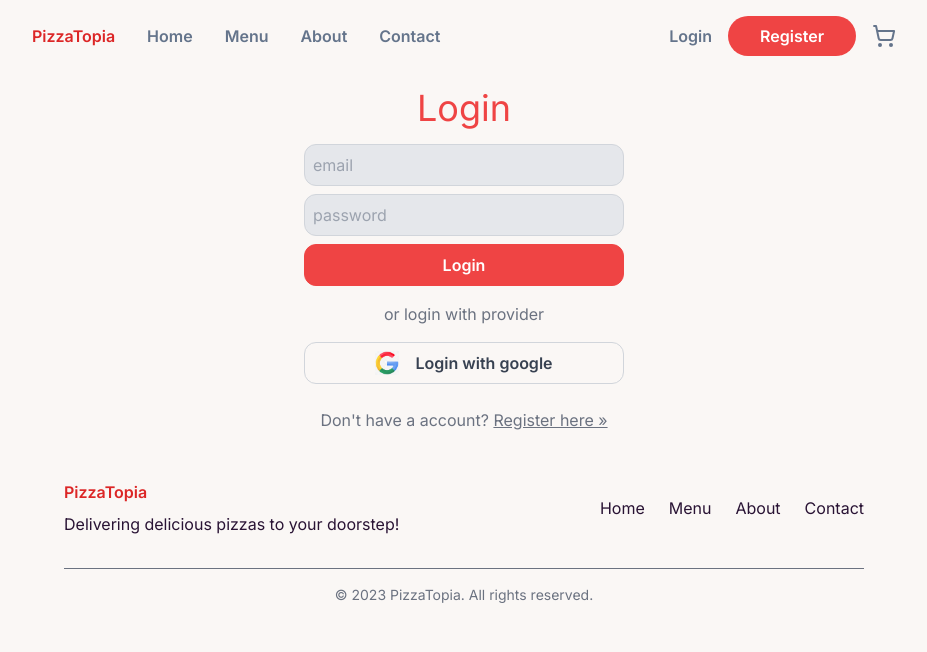
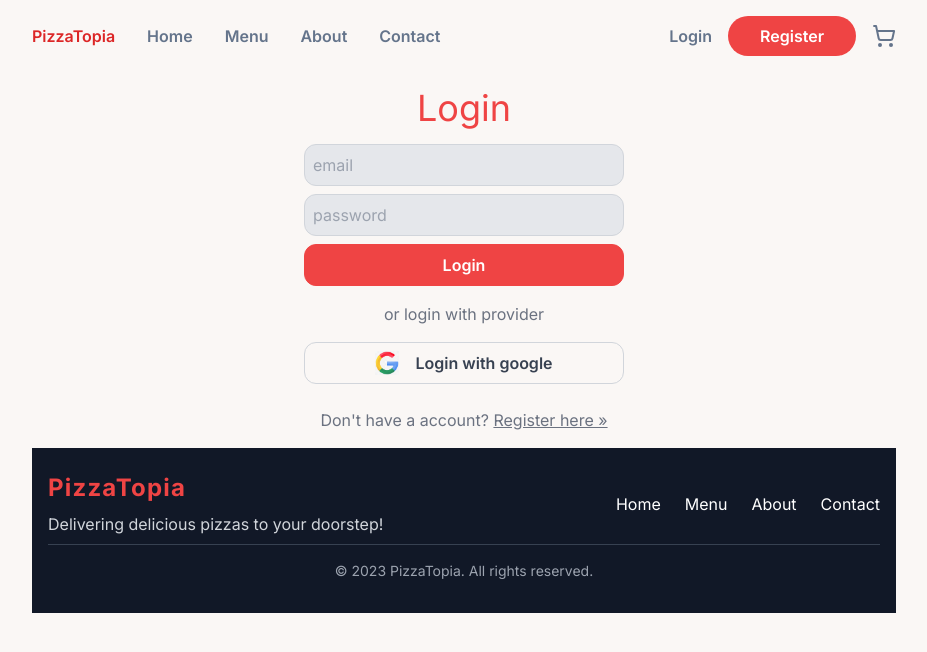
Before and after one commit to karovgose/PizzaTopia, a Next.js app: page /login in a window 1280 px wide. Shown: the top 652 px of the page, without its empty margins (176-1103 px from the left). Built offline with nearby package versions, Linux system fonts and the light colour scheme; no server answers.

Commit message:
better styling for footer

```diff
--- a/src/app/layout.js
+++ b/src/app/layout.js
@@ -13,6 +13,66 @@ export const metadata = {
   description: 'Delivering delicious pizzas to your doorstep!',
 };
 
+function Footer() {
+  return (
+    <footer className="bg-gray-900 text-white p-4">
+      <div className="max-w-4xl mx-auto flex flex-col md:flex-row justify-between items-center py-2">
+        <div className="md:w-1/2 text-center md:text-left">
+          <Link
+            href="/"
+            className="text-2xl text-red-500 font-bold tracking-wider"
+          >
+            PizzaTopia
+          </Link>
+          <p className="mt-2 text-gray-300">
+            Delivering delicious pizzas to your doorstep!
+          </p>
+        </div>
+
+        <div className="flex justify-center md:justify-end mt-4 md:mt-0">
+          <ul className="flex gap-6">
+            <li>
+              <Link
+                href="/"
+                className="hover:text-red-400 transition duration-300"
+              >
+                Home
+              </Link>
+            </li>
+            <li>
+              <Link
+                href="/menu"
+                className="hover:text-red-400 transition duration-300"
+              >
+                Menu
+              </Link>
+            </li>
+            <li>
+              <Link
+                href="/#about"
+                className="hover:text-red-400 transition duration-300"
+              >
+                About
+              </Link>
+            </li>
+            <li>
+              <Link
+                href="/#contact"
+                className="hover:text-red-400 transition duration-300"
+              >
+                Contact
+              </Link>
+            </li>
+          </ul>
+        </div>
+      </div>
+      <div className="border-t border-gray-700 py-4 text-sm text-gray-400 text-center">
+        © 2023 PizzaTopia. All rights reserved.
+      </div>
+    </footer>
+  );
+}
+
 export default function RootLayout({ children }) {
   return (
     <html
@@ -27,38 +87,7 @@ export default function RootLayout({ children }) {
             <Header />
             {children}
 
-            <footer className="p-8">
-              <div className="max-w-4xl mx-auto flex flex-col md:flex-row justify-between items-center">
-                <div className="md:w-1/2 text-center md:text-left">
-                  <Link href="/" className="text-red-600 font-semibold">
-                    PizzaTopia
-                  </Link>
-                  <p className="mt-2">
-                    Delivering delicious pizzas to your doorstep!
-                  </p>
-                </div>
-
-                <div className="flex justify-center md:justify-end mt-4 md:mt-0">
-                  <ul className="flex gap-6">
-                    <li>
-                      <Link href="/">Home</Link>
-                    </li>
-                    <li>
-                      <Link href="/menu">Menu</Link>
-                    </li>
-                    <li>
-                      <Link href="/#about">About</Link>
-                    </li>
-                    <li>
-                      <Link href="/#contact">Contact</Link>
-                    </li>
-                  </ul>
-                </div>
-              </div>
-              <div className="border-t border-gray-500 mt-8 pt-4 text-sm text-gray-500 text-center">
-                © 2023 PizzaTopia. All rights reserved.
-              </div>
-            </footer>
+            <Footer />
           </AppContext>
         </main>
       </body>
```
